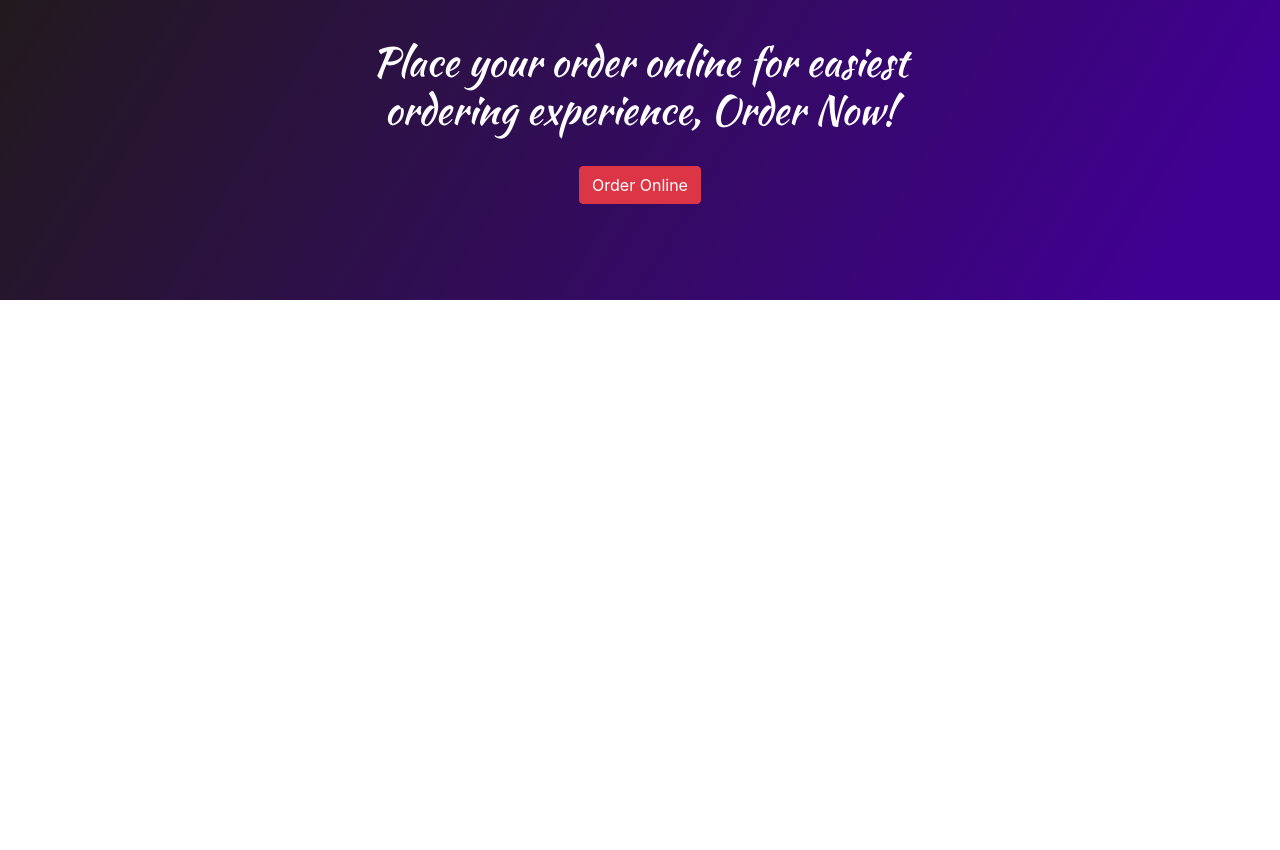
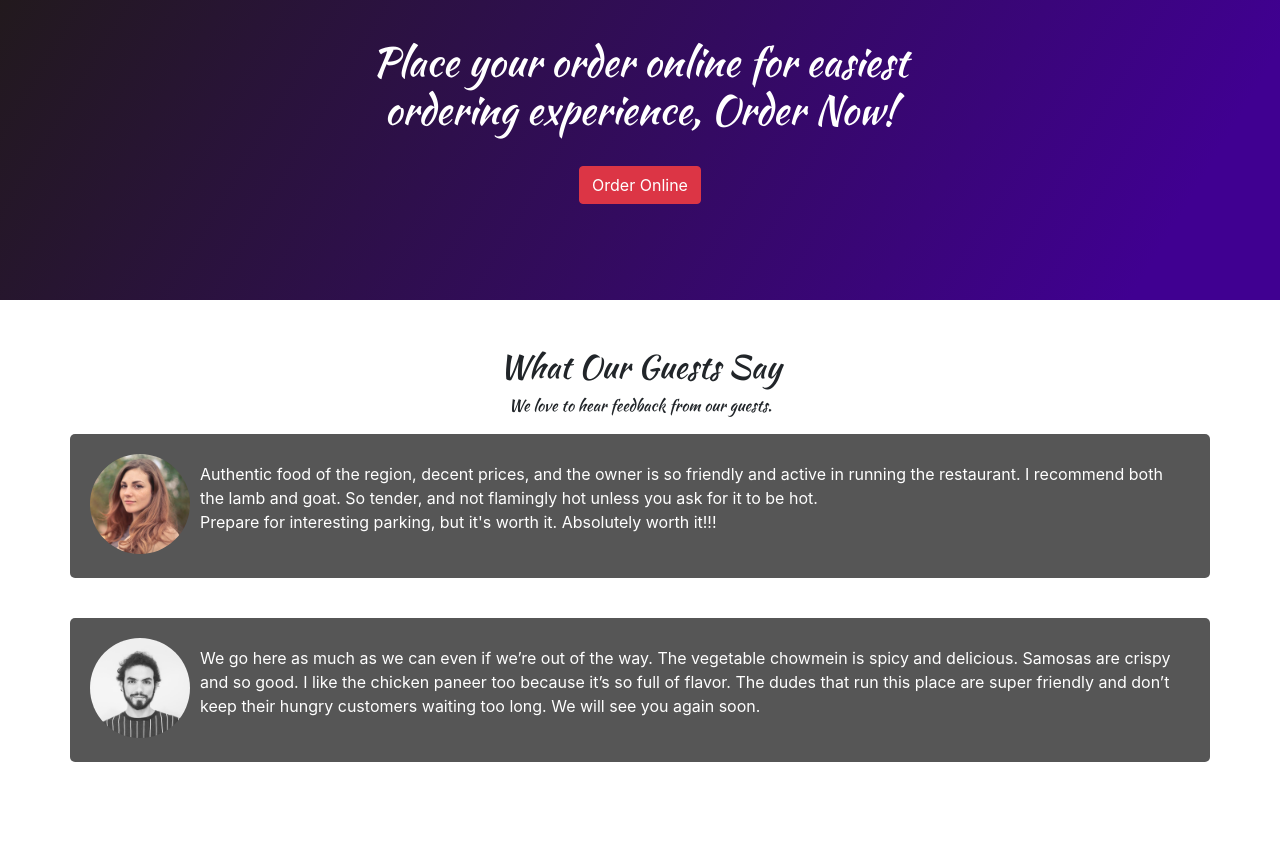
Before and after one commit to brgprojects/ktm-restaurant, a plain HTML site: page index.html in a window 1280 px wide. Shown: the part 1942-2792 px from the top of the page. Before the commit the page ends 2242 px from the top, so only its background shows below. Drawn offline with Linux system fonts and the light colour scheme; some packages are replaced by stand-ins of ours; a script that the page names is missing.

Commit message:
Added testimonials

```diff
--- a/css/custom.css
+++ b/css/custom.css
@@ -62,3 +62,18 @@ h1,h2,h3,h4 {
 #call-to-action h1 {
   font-size: 2.5rem;
 }
+
+/* testimonials */
+#testimonials .testimonial {
+  padding: 20px;
+  margin-bottom: 40px;
+  border-radius: 5px;
+  opacity: 0.9;
+  background-color: #444;
+}
+#testimonials .testimonial img {
+  width: 100px;
+  float: left;
+  border-radius: 50%;
+  margin-right: 10px;
+}
--- a/index.html
+++ b/index.html
@@ -146,6 +146,34 @@
     </section>
 
     <!-- testimonials -->
+    <section id="testimonials" class="py-5">
+      <div class="container">
+        <h2 class="text-center">What Our Guests Say</h2>
+        <p class="font-primary text-center">
+          We love to hear feedback from our guests.
+        </p>
+        <div class="row">
+          <div class="testimonial">
+            <img src="img/person-1.jpg" alt="Foo">
+            <p class="text-white py-2">Authentic food of the region, decent prices, and the owner is so friendly and active in
+              running the restaurant. I recommend both the lamb and goat. So tender, and not flamingly
+              hot unless you ask for it to be hot.
+              <br />
+              Prepare for interesting parking, but it's worth it. Absolutely worth it!!!
+            </p>
+          </div>
+
+          <div class="testimonial">
+            <img src="img/person-2.jpg" alt="Bar">
+            <p class="text-white py-2">We go here as much as we can even if we’re out of the way. The vegetable chowmein is spicy
+              and delicious. Samosas are crispy and so good. I like the chicken paneer too because it’s so
+              full of flavor. The dudes that run this place are super friendly and don’t keep their
+              hungry customers waiting too long. We will see you again soon.
+            </p>
+          </div>
+        </div>
+      </div>
+    </section>
 
     <!-- footer -->
 
```
Also changed, not shown: img/person-1.jpg (added), img/person-2.jpg (added).
